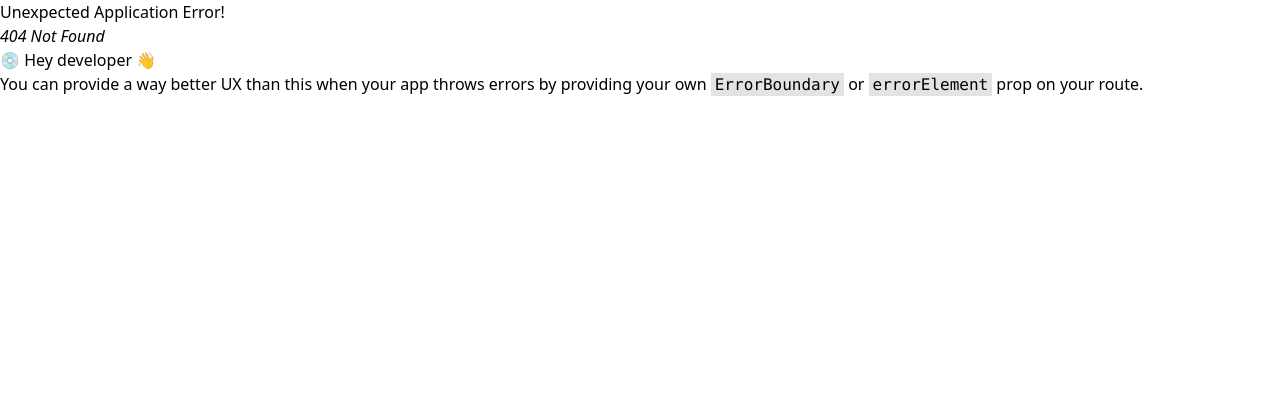
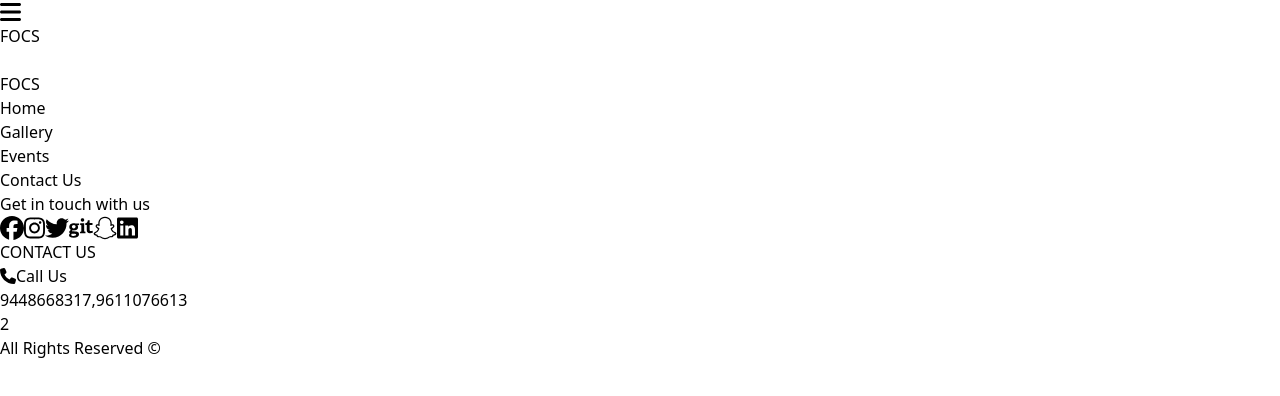
Before and after one commit to shraddhaM02/focs, a React (Vite) app: page /contact in a window 1280 px wide. Before the commit this address had no page. Shown: the top 396 px of the page. Built offline with nearby package versions, Linux system fonts and the light colour scheme.

Commit message:
Working on

```diff
--- a/package.json
+++ b/package.json
@@ -11,6 +11,7 @@
   },
   "dependencies": {
     "@fortawesome/fontawesome-svg-core": "^6.4.2",
+    "@fortawesome/free-brands-svg-icons": "^6.4.2",
     "@fortawesome/free-solid-svg-icons": "^6.4.2",
     "@fortawesome/react-fontawesome": "^0.2.0",
     "@headlessui/react": "^1.7.17",
--- a/src/App.css
+++ b/src/App.css
@@ -40,9 +40,3 @@
     width:120%;
     height: 120%;
 } */
-
-.repcard {
-  min-height: 75%;
-  min-width: 80%;
-  max-width: 95%;
-}
--- a/src/Components/Contact.jsx
+++ b/src/Components/Contact.jsx
@@ -0,0 +1,36 @@
+import React from "react";
+import { FontAwesomeIcon } from "@fortawesome/react-fontawesome";
+import { faInstagram,faFacebook,faTwitter,faGit,faSnapchat,faLinkedin } from "@fortawesome/free-brands-svg-icons";
+import { faPhone } from "@fortawesome/free-solid-svg-icons";
+
+function Contact() {
+  return (
+    <>
+      <div className="flex flex-col items-center p-6 space-y-4">
+        <h1 className="text-2xl">Get in touch with us</h1>
+        <div className="space-x-8">
+              <FontAwesomeIcon icon={faFacebook} size="xl"/>
+              <FontAwesomeIcon icon={faInstagram} size="xl" />
+              <FontAwesomeIcon icon={faTwitter} size="xl"/>
+              <FontAwesomeIcon icon={faGit} size="xl" />
+              <FontAwesomeIcon icon={faSnapchat} size="xl" />
+              <FontAwesomeIcon icon={faLinkedin} size="xl" />
+        </div>
+        <div className="grid grid-cols-3">
+              <div>
+                     <h1>CONTACT US</h1>
+                     <div className="gap-3 space-x-2">
+                            <FontAwesomeIcon icon={faPhone} />
+                            <span>Call Us</span>
+                     </div>
+                     <span>9448668317,9611076613</span>
+              </div>
+              <div></div>
+              <div>2</div>
+        </div>
+      </div>
+    </>
+  );
+}
+
+export default Contact;
--- a/src/Components/Header.jsx
+++ b/src/Components/Header.jsx
@@ -9,7 +9,7 @@ function Header() {
   return (
     <>
       <nav className="w-full relative flex py-6 justify-between items-center text-slate-100 bg-blue-600 h-screen">
-        <div className="sm:hidden w-full ">
+        <div className="sm:hidden w-full">
           <Disclosure>
             {({ open }) => (
               <>
--- a/src/Components/Home.jsx
+++ b/src/Components/Home.jsx
@@ -3,6 +3,7 @@ import Card from "./Card";
 import ActivityCircle from "./ActivityCircle";
 import { faGamepad } from "@fortawesome/free-solid-svg-icons";
 import RepresentativeCard from "./RepresentativeCard";
+import Suggestion from "./Suggestion";
 
 function Home() {
   return (
@@ -19,12 +20,15 @@ function Home() {
           <div></div>
           <ActivityCircle icons={faGamepad} />
         </div>
-        <div className="my-6 sm:my-4 p-6 bg-blue-500 rounded-xl shadow-md opacity-80 m-auto repcard sm:grid sm:grid-cols-4 grid grid-cols-2">
+        <div className="my-6 sm:my-4 p-6 bg-blue-500 rounded-xl shadow-md opacity-80 m-auto card sm:grid sm:grid-cols-4 grid grid-cols-2">
             <RepresentativeCard name={"Nagaraj G N"} desg={"Forum Representative"} />
             <RepresentativeCard name={"Deepu"} desg={"Forum Representative"}/>
             <RepresentativeCard name={"Athiya"} desg={"Forum Representative"}/>
             <RepresentativeCard name={"Deeksha H M"} desg={"Ex-Forum Representative"}/>
             <RepresentativeCard name={"Supreet"} desg={"Ex-Forum Representative"}/>
+        </div>
+        <div className="my-6 sm:my-4 p-6 sm:p-14 bg-blue-500 rounded-xl shadow-md opacity-80 m-auto card">
+          <Suggestion/>
         </div>
       </div>
     </>
--- /dev/null
+++ b/src/Components/Suggestion.jsx
@@ -0,0 +1,69 @@
+import React from "react";
+
+function Suggestion() {
+  return (
+    <>
+      <form>
+        <div class="mb-6">
+          <label
+            for="email"
+            className="block mb-2 text-sm font-medium text-gray-900 dark:text-white"
+          >
+            Your email
+          </label>
+          <input
+            type="email"
+            id="email"
+            className="bg-gray-50 border border-gray-300 text-gray-900 text-sm rounded-lg focus:ring-blue-500 focus:border-blue-500 block p-2.5 dark:bg-gray-700 dark:border-gray-600 dark:placeholder-gray-400 dark:text-white dark:focus:ring-blue-500 dark:focus:border-blue-500 w-1/2"
+            placeholder="name@flowbite.com"
+            required
+          />
+        </div>
+        <div class="mb-6">
+          <label
+            for="password"
+            className="block mb-2 text-sm font-medium text-gray-900 dark:text-white"
+          >
+            Your USN
+          </label>
+          <input
+            type="password"
+            id="password"
+            className="bg-gray-50 border border-gray-300 text-gray-900 text-sm rounded-lg focus:ring-blue-500 focus:border-blue-500 block p-2.5 dark:bg-gray-700 dark:border-gray-600 dark:placeholder-gray-400 dark:text-white dark:focus:ring-blue-500 dark:focus:border-blue-500 w-1/2"
+            required
+          />
+        </div>
+
+        <div className="col-span-full">
+          <label
+            for="password"
+            className="block mb-2 text-sm font-medium text-gray-900 dark:text-white"
+          >
+            Suggestions
+          </label>
+          <div className="mt-2">
+            <textarea
+              id="about"
+              name="about"
+              rows={5}
+              className="block w-[80%] rounded-md border-0 py-1.5 text-gray-900 shadow-sm ring-1 ring-inset ring-gray-300 placeholder:text-gray-400 focus:ring-2 focus:ring-inset focus:ring-indigo-600 sm:text-sm sm:leading-6"
+              defaultValue={""}
+            />
+          </div>
+          <p className="mt-3 text-sm leading-6 text-gray-300">
+            Give Your valuable Suggestion.
+          </p>
+        </div>
+
+        <button
+          type="submit"
+          class="text-white bg-blue-700 hover:bg-blue-800 focus:ring-4 focus:outline-none focus:ring-blue-300 font-medium rounded-lg text-sm w-full sm:w-auto px-5 py-2.5 text-center dark:bg-blue-600 dark:hover:bg-blue-700 dark:focus:ring-blue-800"
+        >
+          Submit
+        </button>
+      </form>
+    </>
+  );
+}
+
+export default Suggestion;
--- a/src/main.jsx
+++ b/src/main.jsx
@@ -7,12 +7,14 @@ import Layout from './Layout.jsx'
 import Home from './Components/Home.jsx';
 import Gallery from './Components/Gallery.jsx';
 import { RouterProvider } from 'react-router-dom'
+import Contact from './Components/Contact.jsx'
 
 const router = createBrowserRouter(
   createRoutesFromElements(
     <Route path='/' element={<Layout/>}>
       <Route path='' element={<Home/>}/>
       <Route path='gallery' element={<Gallery/>}/>
+      <Route path='contact' element={<Contact/>} />
     </Route>
   )
 )
```
Also changed, not shown: 1 other file (tests, documents, lock files or other folders).
